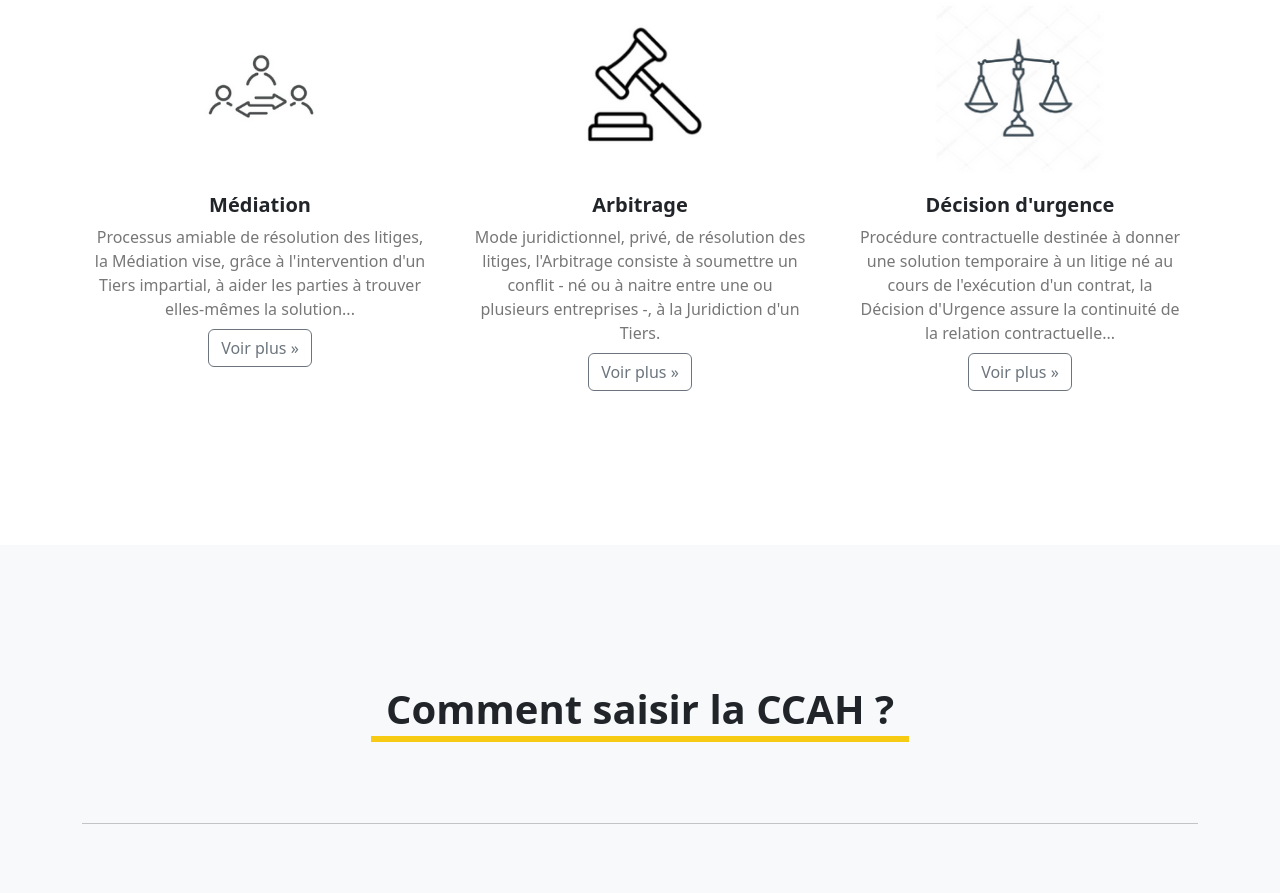
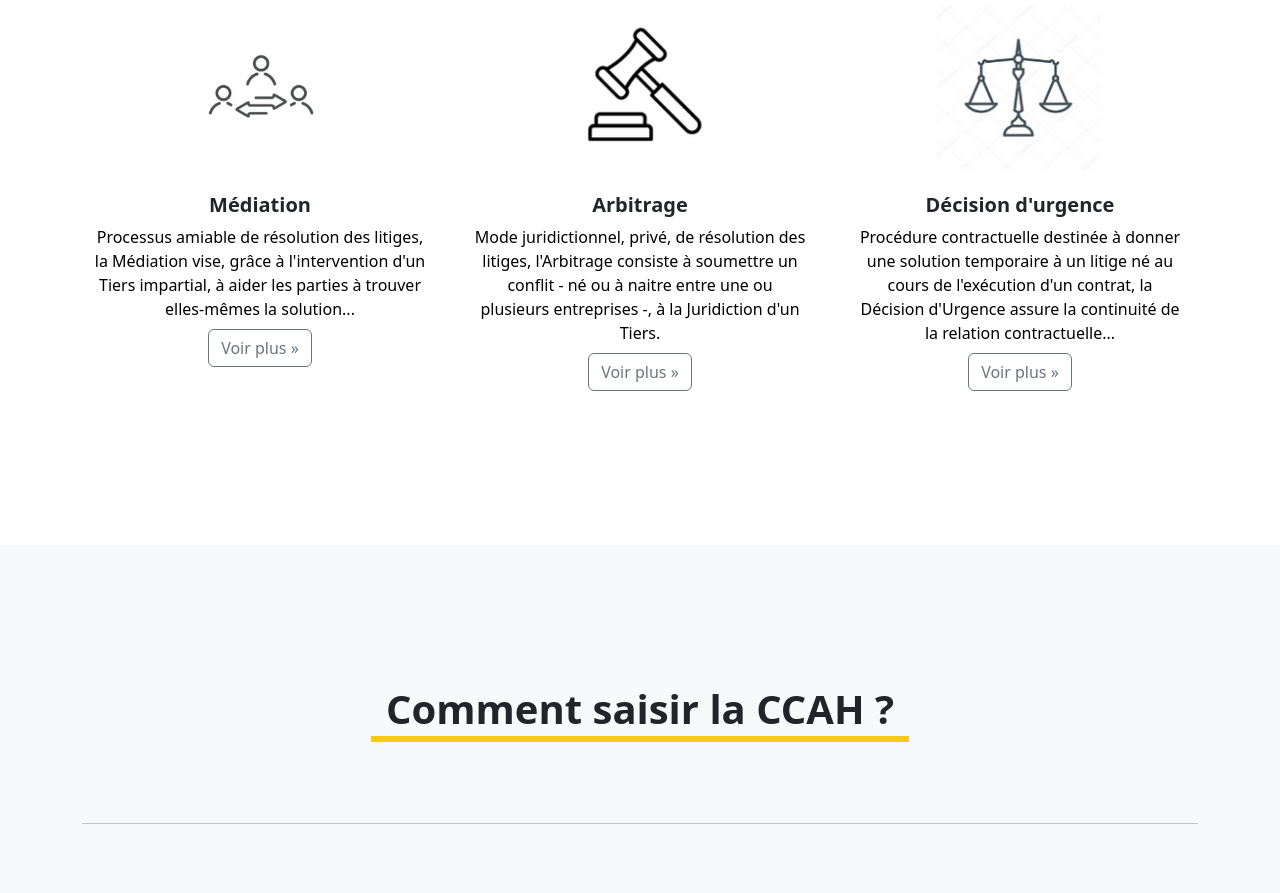
Before and after one commit to Lemayzeur/ccah, a plain HTML site: page index.html in a window 1280 px wide. Shown: the part 1167-2060 px from the top of the page. Drawn offline with nearby package versions, Linux system fonts and the light colour scheme; a script that the page names is missing.

Commit message:
Update style.css

```diff
--- a/style.css
+++ b/style.css
@@ -43,7 +43,7 @@ h1.entry-title span {
 }
 
 .entry p {
-	color: #777;
+	color: #000;
 	margin-bottom: 0;
 }
 
```
